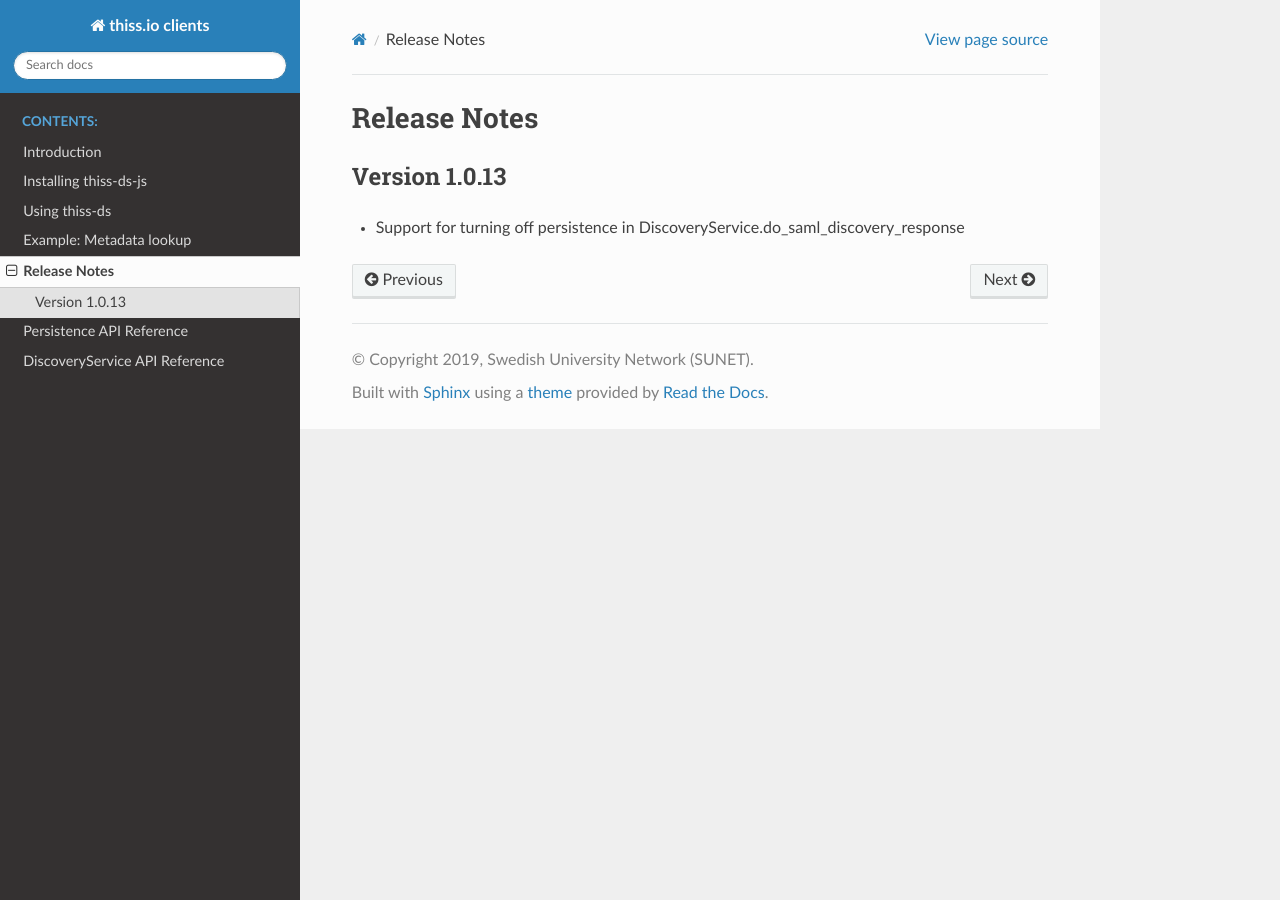
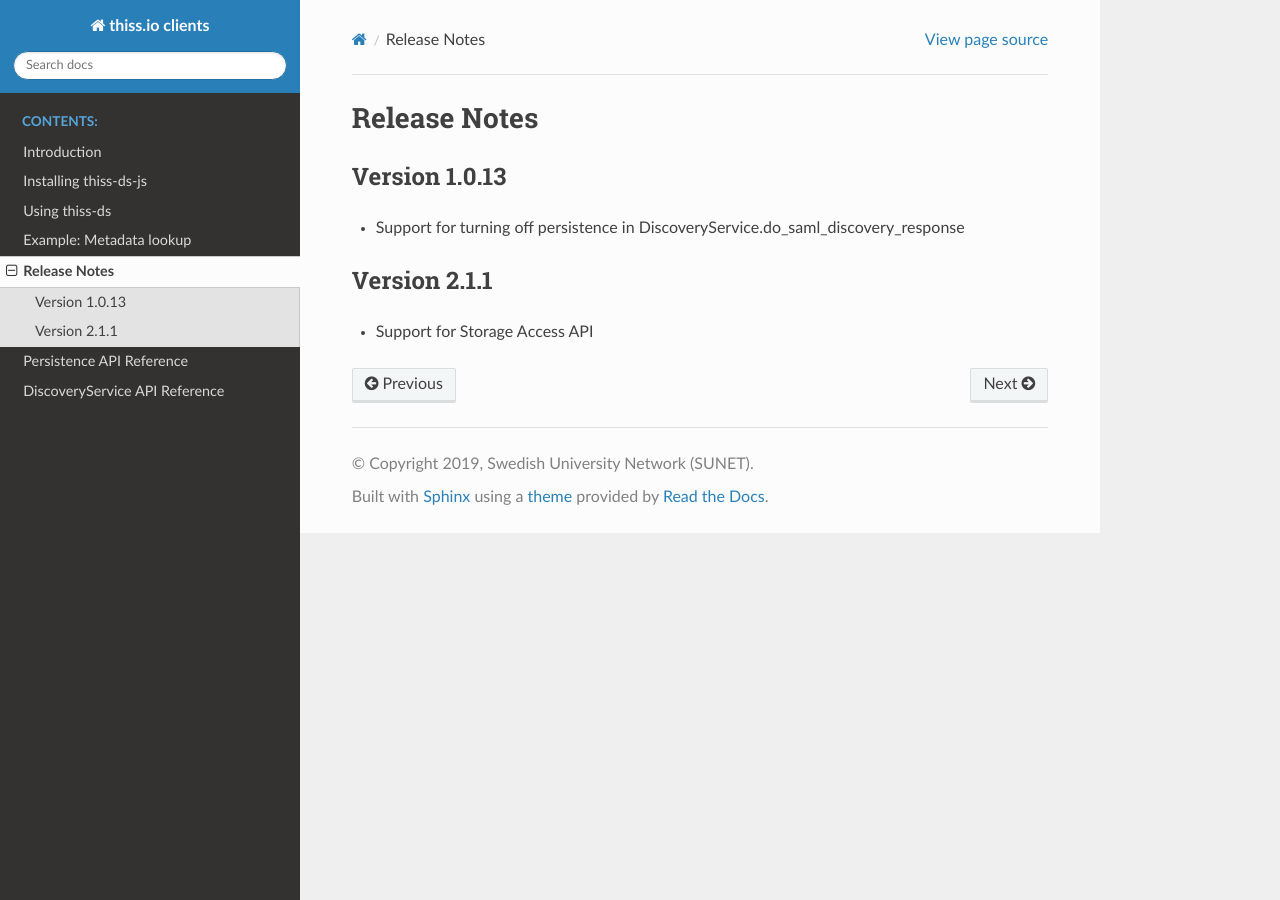
Before and after one commit to TheIdentitySelector/thiss-ds-js, a Sphinx documentation site: the page built from docs/releasenotes.rst, in a window 1280 px wide. Built offline with Sphinx 7.4.7 and the Read the Docs theme 3.1.0, drawn with Linux system fonts in a browser that asks for light colours.

Commit message:
bump version

```diff
--- a/docs/conf.py
+++ b/docs/conf.py
@@ -26,7 +26,7 @@
 # The short X.Y version
 version = u'2.1'
 # The full version, including alpha/beta/rc tags
-release = u'2.1.0'
+release = u'2.1.1'
 
 js_source_path = '../src'
 
--- a/docs/releasenotes.rst
+++ b/docs/releasenotes.rst
@@ -5,3 +5,8 @@
 -------------
 
 * Support for turning off persistence in DiscoveryService.do_saml_discovery_response
+
+Version 2.1.1
+-------------
+
+* Support for Storage Access API
--- a/package.json
+++ b/package.json
@@ -1,6 +1,6 @@
 {
   "name": "@theidentityselector/thiss-ds",
-  "version": "2.1.0",
+  "version": "2.1.1",
   "description": "A set of clients for the thiss.io service",
   "main": "dist/thiss-ds.js",
   "homepage": "https://thiss.io",
```
Also changed, not shown: 1 other file.
